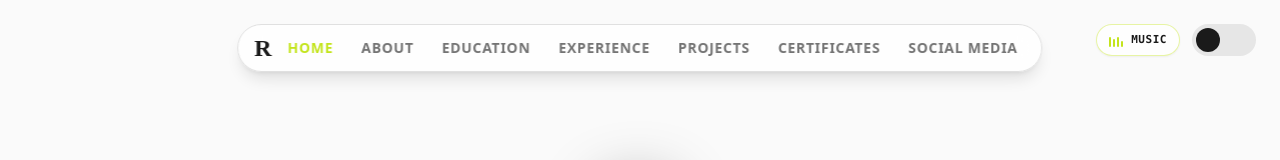
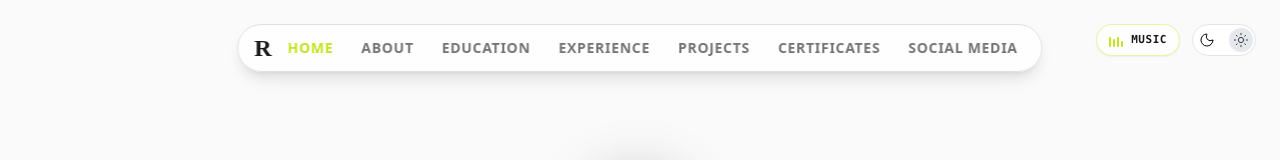
Before and after one commit to rramadhaan15/portofolio, a React (Vite) app: page / in a window 1280 px wide. Shown: the top 160 px of the page. Built offline with nearby package versions, Linux system fonts and the light colour scheme; a web font is replaced by a local one.

Commit message:
Integrate ThemeToggle component with animated Sun/Moon icons in header

```diff
--- a/components/ui/portfolio-hero.tsx
+++ b/components/ui/portfolio-hero.tsx
@@ -3,6 +3,7 @@ import { ChevronDown } from "lucide-react";
 import { getAssetUrl } from "@/lib/utils";
 import ToggleMuteUnmute from "@/components/ui/c-toggle-14";
 import { AnimatedNavFramer } from "@/components/ui/navigation-menu";
+import { ThemeToggle } from "@/components/ui/theme-toggle";
 
 // Inline Button component
 const Button = React.forwardRef<HTMLButtonElement, React.ButtonHTMLAttributes<HTMLButtonElement>>(
@@ -221,21 +222,7 @@ export default function Component() {
             <ToggleMuteUnmute size="sm" />
 
             {/* Theme Toggle */}
-            <button
-              type="button"
-              onClick={toggleTheme}
-              className="relative w-16 h-8 rounded-full hover:opacity-80 transition-opacity"
-              style={{ backgroundColor: isDark ? "hsl(0 0% 15%)" : "hsl(0 0% 90%)" }}
-              aria-label="Toggle theme"
-            >
-              <div
-                className="absolute top-1 left-1 w-6 h-6 rounded-full transition-transform duration-300"
-                style={{
-                  backgroundColor: isDark ? "hsl(0 0% 100%)" : "hsl(0 0% 10%)",
-                  transform: isDark ? "translateX(2rem)" : "translateX(0)",
-                }}
-              />
-            </button>
+            <ThemeToggle isDark={isDark} onToggle={toggleTheme} />
           </div>
         </nav>
       </header>
--- /dev/null
+++ b/components/ui/theme-toggle-demo.tsx
@@ -0,0 +1,13 @@
+import { ThemeToggle } from "@/components/ui/theme-toggle"
+
+export function DefaultToggle() {
+  return (
+    <div className="space-y-2 text-center">
+      <div className="flex justify-center">
+        <ThemeToggle />
+      </div>
+    </div>
+  )
+}
+
+export default DefaultToggle
--- /dev/null
+++ b/components/ui/theme-toggle.tsx
@@ -0,0 +1,115 @@
+"use client"
+
+import * as React from "react"
+import { Moon, Sun } from "lucide-react"
+import { cn } from "@/lib/utils"
+
+export interface ThemeToggleProps {
+  className?: string
+  isDark?: boolean
+  onToggle?: () => void
+}
+
+export function ThemeToggle({ className, isDark: controlledDark, onToggle }: ThemeToggleProps) {
+  const [internalDark, setInternalDark] = React.useState(() => {
+    if (typeof window !== "undefined") {
+      return (
+        document.documentElement.classList.contains("dark") ||
+        localStorage.getItem("theme") === "dark"
+      )
+    }
+    return true
+  })
+
+  const isDark = controlledDark !== undefined ? controlledDark : internalDark
+
+  const handleToggle = () => {
+    if (onToggle) {
+      onToggle()
+    } else {
+      const next = !isDark
+      setInternalDark(next)
+      if (typeof window !== "undefined") {
+        if (next) {
+          document.documentElement.classList.add("dark")
+          try {
+            localStorage.setItem("theme", "dark")
+          } catch (e) {}
+        } else {
+          document.documentElement.classList.remove("dark")
+          try {
+            localStorage.setItem("theme", "light")
+          } catch (e) {}
+        }
+      }
+    }
+  }
+
+  return (
+    <div
+      className={cn(
+        "flex w-16 h-8 p-1 rounded-full cursor-pointer transition-all duration-300 select-none",
+        isDark
+          ? "bg-zinc-950 border border-zinc-800"
+          : "bg-white border border-zinc-200",
+        className
+      )}
+      onClick={handleToggle}
+      onKeyDown={(e) => {
+        if (e.key === "Enter" || e.key === " ") {
+          e.preventDefault()
+          handleToggle()
+        }
+      }}
+      role="button"
+      tabIndex={0}
+      aria-label="Toggle dark and light theme"
+      title={isDark ? "Switch to light theme" : "Switch to dark theme"}
+    >
+      <div className="flex justify-between items-center w-full">
+        <div
+          className={cn(
+            "flex justify-center items-center w-6 h-6 rounded-full transition-transform duration-300",
+            isDark
+              ? "transform translate-x-0 bg-zinc-800"
+              : "transform translate-x-8 bg-gray-200"
+          )}
+        >
+          {isDark ? (
+            <Moon
+              className="w-4 h-4 text-white"
+              strokeWidth={1.5}
+            />
+          ) : (
+            <Sun
+              className="w-4 h-4 text-gray-700"
+              strokeWidth={1.5}
+            />
+          )}
+        </div>
+        <div
+          className={cn(
+            "flex justify-center items-center w-6 h-6 rounded-full transition-transform duration-300",
+            isDark
+              ? "bg-transparent"
+              : "transform -translate-x-8"
+          )}
+        >
+          {isDark ? (
+            <Sun
+              className="w-4 h-4 text-gray-500"
+              strokeWidth={1.5}
+            />
+          ) : (
+            <Moon
+              className="w-4 h-4 text-black"
+              strokeWidth={1.5}
+            />
+          )}
+        </div>
+      </div>
+    </div>
+  )
+}
+
+export default ThemeToggle
--- a/src/components/ui/portfolio-hero.tsx
+++ b/src/components/ui/portfolio-hero.tsx
@@ -3,6 +3,7 @@ import { ChevronDown } from "lucide-react";
 import { getAssetUrl } from "@/lib/utils";
 import ToggleMuteUnmute from "@/components/ui/c-toggle-14";
 import { AnimatedNavFramer } from "@/components/ui/navigation-menu";
+import { ThemeToggle } from "@/components/ui/theme-toggle";
 
 // Inline Button component
 const Button = React.forwardRef<HTMLButtonElement, React.ButtonHTMLAttributes<HTMLButtonElement>>(
@@ -221,21 +222,7 @@ export default function Component() {
             <ToggleMuteUnmute size="sm" />
 
             {/* Theme Toggle */}
-            <button
-              type="button"
-              onClick={toggleTheme}
-              className="relative w-16 h-8 rounded-full hover:opacity-80 transition-opacity"
-              style={{ backgroundColor: isDark ? "hsl(0 0% 15%)" : "hsl(0 0% 90%)" }}
-              aria-label="Toggle theme"
-            >
-              <div
-                className="absolute top-1 left-1 w-6 h-6 rounded-full transition-transform duration-300"
-                style={{
-                  backgroundColor: isDark ? "hsl(0 0% 100%)" : "hsl(0 0% 10%)",
-                  transform: isDark ? "translateX(2rem)" : "translateX(0)",
-                }}
-              />
-            </button>
+            <ThemeToggle isDark={isDark} onToggle={toggleTheme} />
           </div>
         </nav>
       </header>
--- /dev/null
+++ b/src/components/ui/theme-toggle-demo.tsx
@@ -0,0 +1,13 @@
+import { ThemeToggle } from "@/components/ui/theme-toggle"
+
+export function DefaultToggle() {
+  return (
+    <div className="space-y-2 text-center">
+      <div className="flex justify-center">
+        <ThemeToggle />
+      </div>
+    </div>
+  )
+}
+
+export default DefaultToggle
--- /dev/null
+++ b/src/components/ui/theme-toggle.tsx
@@ -0,0 +1,115 @@
+"use client"
+
+import * as React from "react"
+import { Moon, Sun } from "lucide-react"
+import { cn } from "@/lib/utils"
+
+export interface ThemeToggleProps {
+  className?: string
+  isDark?: boolean
+  onToggle?: () => void
+}
+
+export function ThemeToggle({ className, isDark: controlledDark, onToggle }: ThemeToggleProps) {
+  const [internalDark, setInternalDark] = React.useState(() => {
+    if (typeof window !== "undefined") {
+      return (
+        document.documentElement.classList.contains("dark") ||
+        localStorage.getItem("theme") === "dark"
+      )
+    }
+    return true
+  })
+
+  const isDark = controlledDark !== undefined ? controlledDark : internalDark
+
+  const handleToggle = () => {
+    if (onToggle) {
+      onToggle()
+    } else {
+      const next = !isDark
+      setInternalDark(next)
+      if (typeof window !== "undefined") {
+        if (next) {
+          document.documentElement.classList.add("dark")
+          try {
+            localStorage.setItem("theme", "dark")
+          } catch (e) {}
+        } else {
+          document.documentElement.classList.remove("dark")
+          try {
+            localStorage.setItem("theme", "light")
+          } catch (e) {}
+        }
+      }
+    }
+  }
+
+  return (
+    <div
+      className={cn(
+        "flex w-16 h-8 p-1 rounded-full cursor-pointer transition-all duration-300 select-none",
+        isDark
+          ? "bg-zinc-950 border border-zinc-800"
+          : "bg-white border border-zinc-200",
+        className
+      )}
+      onClick={handleToggle}
+      onKeyDown={(e) => {
+        if (e.key === "Enter" || e.key === " ") {
+          e.preventDefault()
+          handleToggle()
+        }
+      }}
+      role="button"
+      tabIndex={0}
+      aria-label="Toggle dark and light theme"
+      title={isDark ? "Switch to light theme" : "Switch to dark theme"}
+    >
+      <div className="flex justify-between items-center w-full">
+        <div
+          className={cn(
+            "flex justify-center items-center w-6 h-6 rounded-full transition-transform duration-300",
+            isDark
+              ? "transform translate-x-0 bg-zinc-800"
+              : "transform translate-x-8 bg-gray-200"
+          )}
+        >
+          {isDark ? (
+            <Moon
+              className="w-4 h-4 text-white"
+              strokeWidth={1.5}
+            />
+          ) : (
+            <Sun
+              className="w-4 h-4 text-gray-700"
+              strokeWidth={1.5}
+            />
+          )}
+        </div>
+        <div
+          className={cn(
+            "flex justify-center items-center w-6 h-6 rounded-full transition-transform duration-300",
+            isDark
+              ? "bg-transparent"
+              : "transform -translate-x-8"
+          )}
+        >
+          {isDark ? (
+            <Sun
+              className="w-4 h-4 text-gray-500"
+              strokeWidth={1.5}
+            />
+          ) : (
+            <Moon
+              className="w-4 h-4 text-black"
+              strokeWidth={1.5}
+            />
+          )}
+        </div>
+      </div>
+    </div>
+  )
+}
+
+export default ThemeToggle
```
Also changed, not shown: 5 other files (tests, documents, lock files or other folders).
